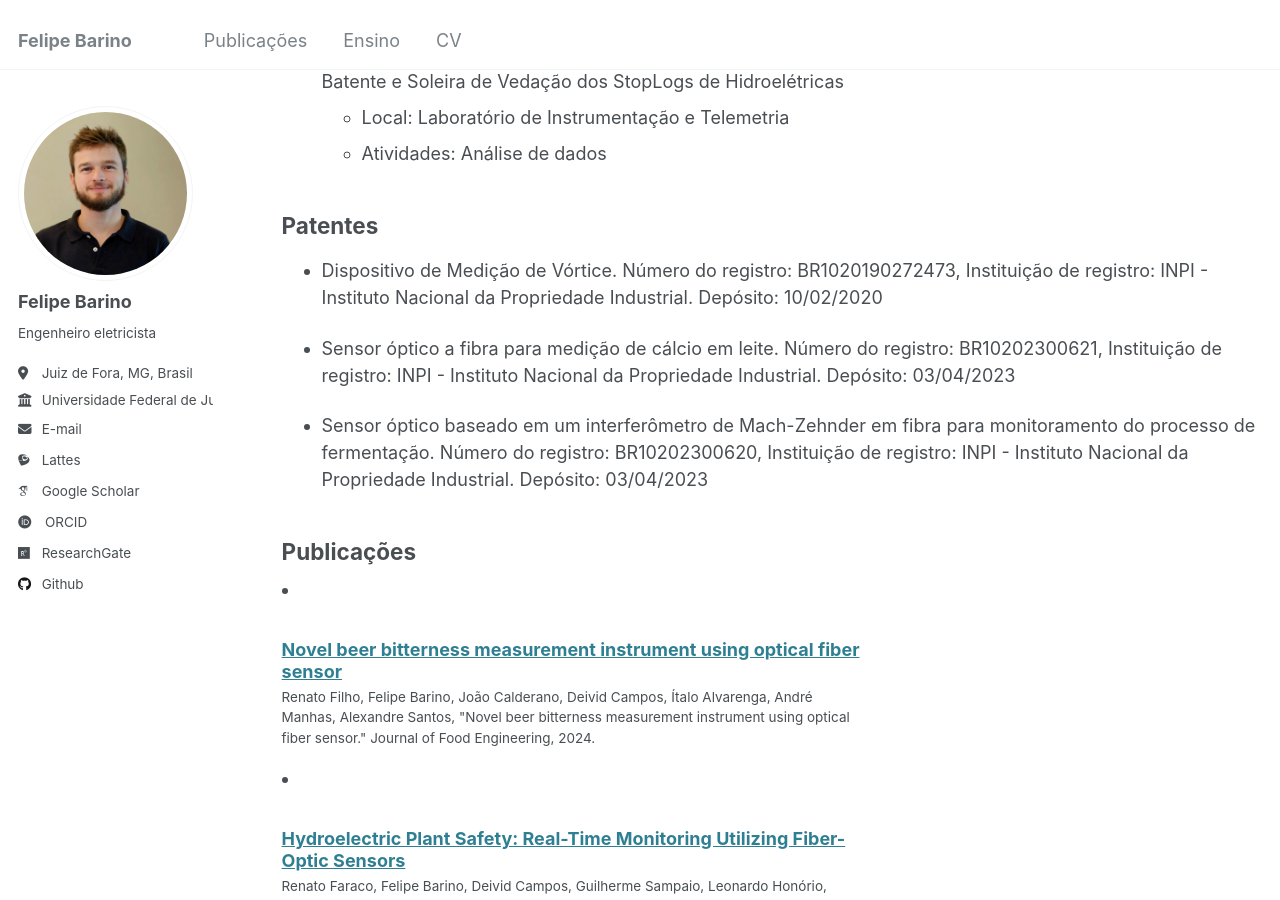
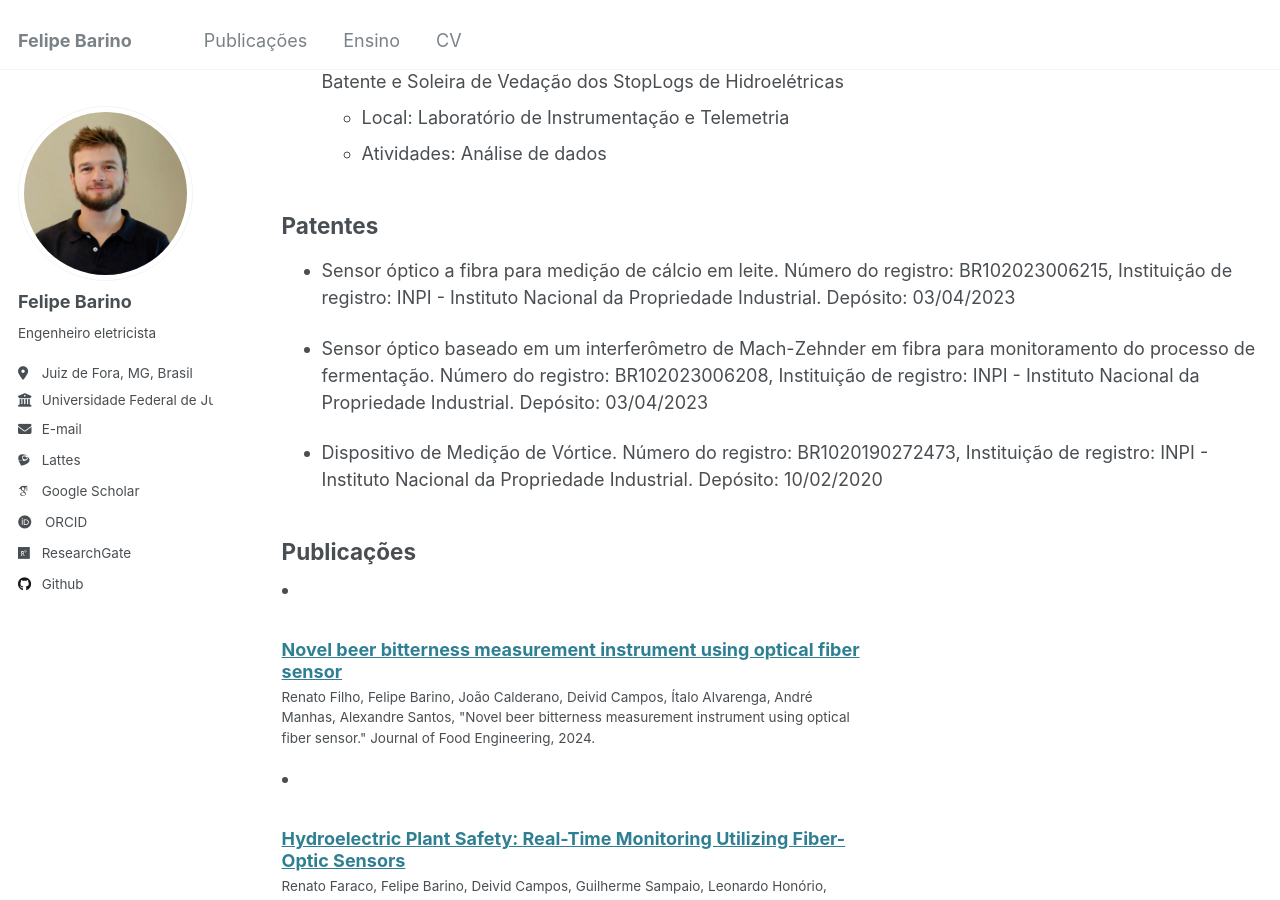
Before and after one commit to felipebarino/felipebarino.github.io, a Jekyll site: the page built from _pages/cv.md, in a window 1280 px wide and 900 px high, scrolled down 916 px. Built offline with Jekyll 4.4.1, drawn with Linux system fonts in a browser that asks for light colours; some web fonts are replaced.

Commit message:
corrigir patentes

```diff
--- a/_pages/cv.md
+++ b/_pages/cv.md
@@ -45,11 +45,11 @@ Pesquisa e desenvolvimento
 Patentes
 ---
 
+* Sensor óptico a fibra para medição de cálcio em leite. Número do registro: BR102023006215, Instituição de registro: INPI - Instituto Nacional da Propriedade Industrial. Depósito: 03/04/2023
+
+* Sensor óptico baseado em um interferômetro de Mach-Zehnder em fibra para monitoramento do processo de fermentação. Número do registro: BR102023006208, Instituição de registro: INPI - Instituto Nacional da Propriedade Industrial. Depósito: 03/04/2023
+
 * Dispositivo de Medição de Vórtice. Número do registro: BR1020190272473, Instituição de registro: INPI - Instituto Nacional da Propriedade Industrial. Depósito: 10/02/2020
-
-* Sensor óptico a fibra para medição de cálcio em leite. Número do registro: BR10202300621, Instituição de registro: INPI - Instituto Nacional da Propriedade Industrial. Depósito: 03/04/2023
-
-* Sensor óptico baseado em um interferômetro de Mach-Zehnder em fibra para monitoramento do processo de fermentação. Número do registro: BR10202300620, Instituição de registro: INPI - Instituto Nacional da Propriedade Industrial. Depósito: 03/04/2023
 
 Publicações
 ---
```
